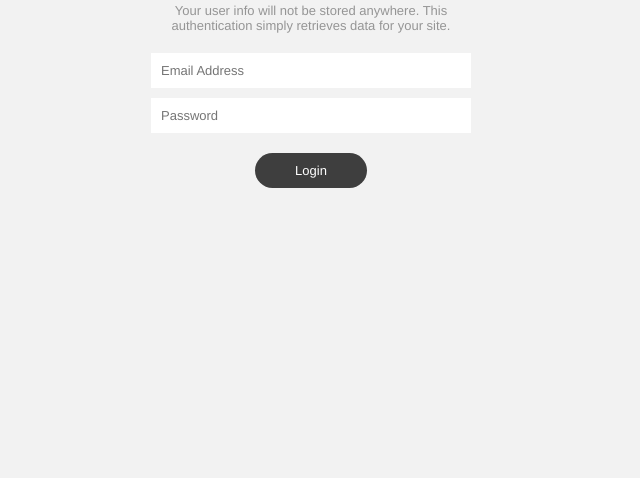
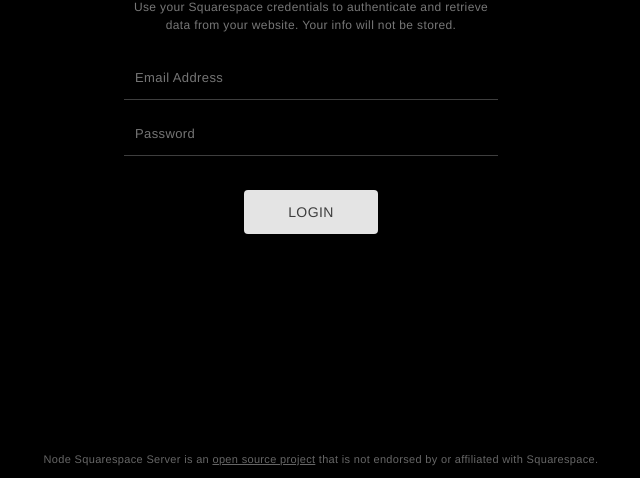
Before and after one commit to kitajchuk/node-squarespace-server, a website: page tpl/login.html in a window 1280 px wide. Shown: the part 322-800 px from the top of the page, without its empty margins (329-969 px from the left). Drawn offline with Linux system fonts and the light colour scheme.

Commit message:
Update design, add disclaimer.

```diff
--- a/tpl/login.html
+++ b/tpl/login.html
@@ -7,12 +7,12 @@
     <meta name="viewport" content="user-scalable=no, width=device-width, initial-scale=1, maximum-scale=1" />
 
     <!-- Title -->
-    <title>Login to Squarespace</title>
+    <title>Authenticate with your Squarespace credentials</title>
 
     <style type="text/css">
         body,
         html {
-            background-color: #f2f2f2;
+            background-color: #000000;
             font-family: "Helvetica Neue", sans-serif;
             height: 100%;
             margin: 0;
@@ -20,25 +20,72 @@
             padding: 0;
             width: 100%;
         }
+        body {
+    	    display: -webkit-flex;
+		    display: -ms-flexbox;
+		    display: flex;
+		    -webkit-flex-wrap: nowrap;
+		    -ms-flex-wrap: nowrap;
+		    flex-wrap: nowrap;
+		    -webkit-flex-direction: row;
+		    -ms-flex-direction: row;
+		        flex-direction: row;
+		    -webkit-align-items: center;
+		    -ms-flex-align: center;
+		        align-items: center;
+		    -webkit-justify-content: center;
+		    -ms-flex-pack: center;
+		        justify-content: center;
+        }
         h1 {
             margin: 0;
             font-size: 18px;
             line-height: 1;
         }
         p {
-            margin: 20px 0;
-            font-size: 13px;
-            color: #959595;
+            margin: 22px 0;
+            letter-spacing: 0.03em;
+            line-height: 1.45em;
+            font-size: 12px;
+            color: #777777;
+        }
+        a {
+        	color: inherit;
+            transition: color 400ms ease-out;
+            -webkit-transition: color 400ms ease-out;
+        }
+		a:hover {
+			color: #888888;
+		}
+        p strong {
+        	color: #888888;
+        	font-size: 13px;
+        }
+        p.disclaimer {
+        	bottom: 0;
+        	color: #666666;
+        	font-size: 11px;
+        	left: 0;
+        	margin: 0;
+        	padding: 10px;
+        	position: absolute;
+        	right: 0;
+        	text-align: center;
+        	width: 100%;
         }
         input {
-            background-color: #fff;
+            background-color: transparent;
             border: none;
-            color: #3e3e3e;
+            border-bottom: 1px solid #3e3e3e;
+            color: #a1a1a1;
             display: block;
             font-family: "Helvetica Neue", sans-serif;
             font-size: 13px;
-            margin-bottom: 10px;
-            padding: 10px;
+		    height: 44px;
+            letter-spacing: 0.03em;
+		    line-height: 22px;
+            margin-bottom: 12px;
+		    padding: 11px;
             width: 100%;
             box-sizing: border-box;
             transition: border-color 400ms ease-out;
@@ -49,7 +96,8 @@
             outline: none;
         }
         input:focus {
-            border-color: #000;
+            border-color: #FFFFFF;
+            color: #FFFFFF;
         }
         button {
             border: 0;
@@ -60,28 +108,29 @@
             outline: none;
         }
         .btn {
-            background-color: #3e3e3e;
-            color: #fff;
+            background-color: #e4e4e4;
+            color: #3e3e3e;
             display: inline-block;
             font-family: "Helvetica Neue", sans-serif;
-            font-size: 13px;
+            font-size: 14px;
             font-weight: normal;
-            margin-top: 10px;
-            padding: 10px 40px;
-            border-radius: 100px;
+            letter-spacing: 0.03em;
+            line-height: 22px;
+            margin-top: 22px;
+            padding: 11px 44px;
+            border-radius: 4px;
+            text-transform: uppercase;
+            cursor: pointer;
             box-sizing: border-box;
             transition: background-color 400ms ease-out;
             -webkit-transition: background-color 400ms ease-out;
         }
         .btn:hover {
-            background-color: #000;
+            background-color: #FFFFFF;
         }
         #login {
-            left: 50%;
-            margin: -113px 0 0 -160px;
-            position: absolute;
-            top: 50%;
-            width: 320px;
+            width: 374px;
+            padding: 22px 33px;
             opacity: 0;
             text-align: center;
             transition: opacity 400ms ease-out;
@@ -137,19 +186,13 @@
                 -webkit-transform: scale(1.0);
             }
         }
-        @media only screen and ( max-width: 640px ) {
-            #login {
-                left: 0;
-                margin: -113px 10% 0 10%;
-                width: 80%;
-            }
-        }
     </style>
     </head>
     <body>
         <form id="login" action="/" method="post">
-            <h1>Login to Squarespace</h1>
-            <p>Your user info will not be stored anywhere. This authentication simply retrieves data for your site.</p>
+        	<svg version="1.1" id="logo-squarespace" xmlns="http://www.w3.org/2000/svg" xmlns:xlink="http://www.w3.org/1999/xlink"x="0px" y="0px" viewBox="0 0 41.1 32.9" style="enable-background:new 0 0 41.1 32.9;" xml:space="preserve" width="41px" height="33px"> <path style="fill:#FFFFFF;" d="M26.1,9.4c0.8-0.8,0.8-2,0-2.8c-0.8-0.8-2-0.8-2.8,0c-0.1,0.1-0.2,0.2-0.3,0.3 L10.7,19.3c-1.6,1.6-4.1,1.6-5.6,0c-1.6-1.6-1.6-4.1,0-5.6l12-12.1C15.6,0,13,0,11.5,1.5l-9.2,9.3c-3.1,3.1-3.1,8.2,0,11.3 c3.1,3.1,8.1,3.1,11.2,0L26.1,9.4z M6.5,15c-0.8,0.8-0.8,2,0,2.8c0.8,0.8,2,0.8,2.9,0L22,5.2c1.5-1.5,3.8-1.6,5.4-0.2l0.2,0.2 c0.8,0.8,2,0.8,2.8,0c0.8-0.8,0.8-2,0.1-2.8c-3.1-3.1-8.1-3.1-11.2,0L6.8,14.8C6.7,14.8,6.6,14.9,6.5,15z M34.5,15 c-0.8-0.8-2-0.8-2.8,0c-0.1,0.1-0.2,0.2-0.3,0.3L19.2,27.7c-1.5,1.6-4.1,1.6-5.6,0l-0.1,0c-0.8-0.8-2-0.8-2.8,0 c-0.8,0.8-0.8,2,0,2.8c0.1,0.1,0.2,0.2,0.3,0.3c3.1,2.9,7.9,2.8,11-0.3l12.6-12.7C35.3,17.1,35.3,15.8,34.5,15z M27.6,10.8 L15.2,23.2c-0.1,0.1-0.2,0.2-0.3,0.3c-0.8,0.8-0.8,2,0,2.8c0.8,0.8,2,0.8,2.9,0l12.6-12.7c1.5-1.6,4.1-1.6,5.6,0 c1.6,1.6,1.6,4.1,0,5.6L24,31.4c1.5,1.6,4.1,1.6,5.6,0l9.2-9.3c3.1-3.1,3.1-8.2,0-11.3C35.7,7.7,30.7,7.7,27.6,10.8z"/> </svg>
+            <p><strong>Node Squarespace Server</strong></br>Use your Squarespace credentials to authenticate and retrieve data from your website. Your info will not be stored.</p>
+
             <input id="email" type="text" name="email" value="" placeholder="Email Address" />
             <input id="password" type="password" name="password" value="" placeholder="Password" />
             <button type="submit" class="btn">Login</button>
@@ -195,5 +238,6 @@
 
             }, 500 );
         </script>
+        <p class="disclaimer">Node Squarespace Server is an <a href="http://github.com/NodeSquarespace" target="_new">open source project</a> that is not endorsed by or affiliated with Squarespace.</p>
     </body>
 </html>
```
